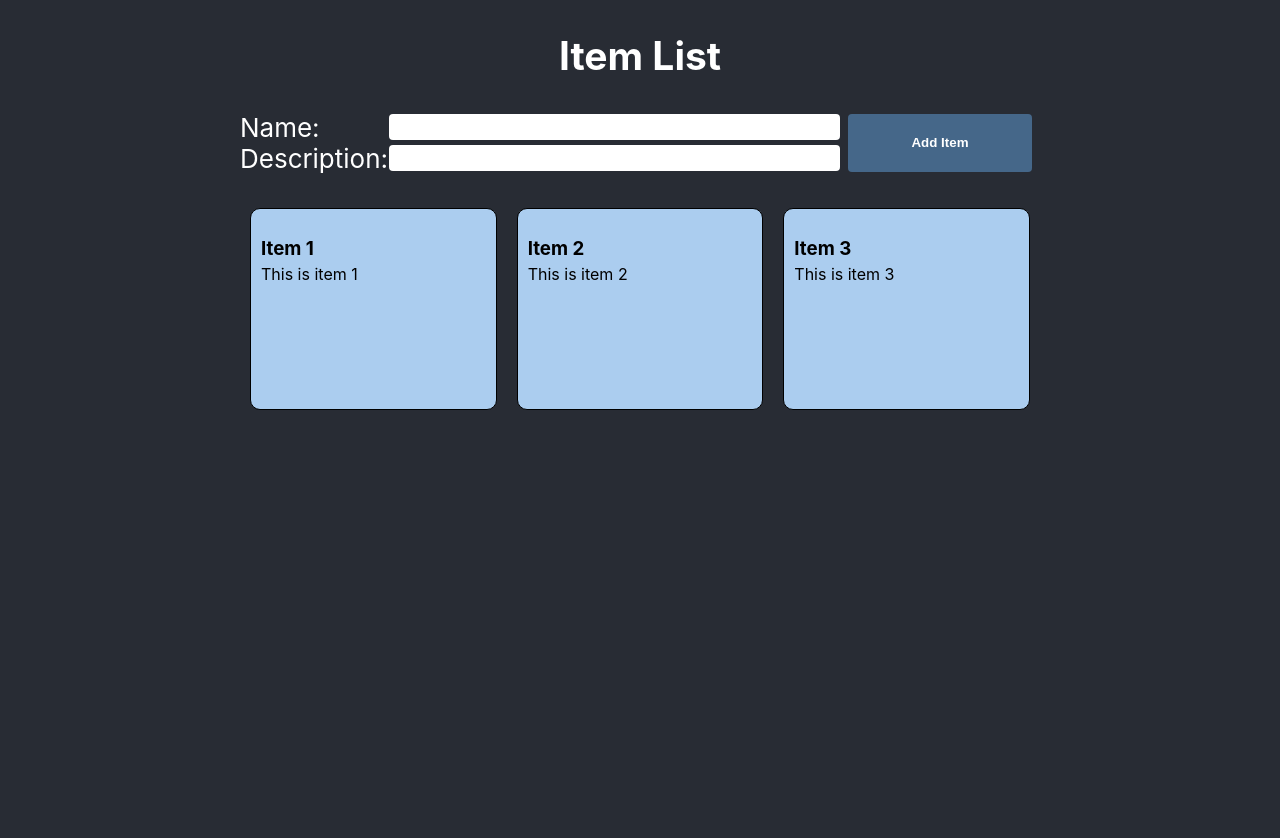
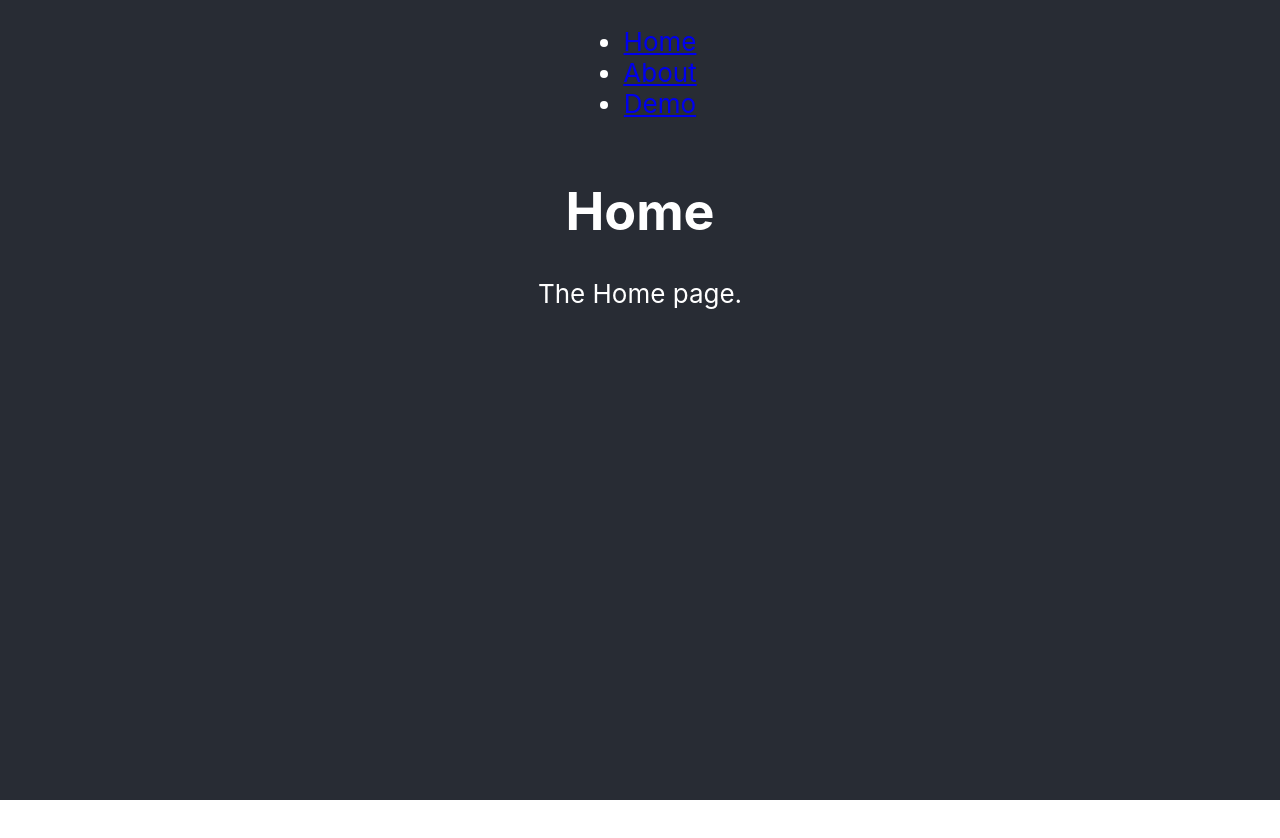
Before and after one commit to deltamann/my-react-sandbox-2024, a React (Create React App) app: page / in a window 1280 px wide. Shown: the top 838 px of the page. After the commit the page ends 800 px from the top, so only its background shows below. Built offline with nearby package versions, Linux system fonts and the light colour scheme.

Commit message:
Added navigation

```diff
--- a/package.json
+++ b/package.json
@@ -12,6 +12,7 @@
     "@types/react-dom": "^18.2.19",
     "react": "^18.2.0",
     "react-dom": "^18.2.0",
+    "react-router-dom": "^6.22.2",
     "react-scripts": "5.0.1",
     "typescript": "^4.9.5",
     "web-vitals": "^2.1.4"
--- a/src/App.css
+++ b/src/App.css
@@ -13,13 +13,13 @@
   }
 }
 
-.App-header {
+.App-Content {
   background-color: #282c34;
   min-height: 100vh;
   display: flex;
   flex-direction: column;
   align-items: center;
-  justify-content: center;
+  justify-content: flex-start;
   font-size: calc(10px + 2vmin);
   color: white;
 }
--- a/src/App.tsx
+++ b/src/App.tsx
@@ -1,33 +1,21 @@
-import React, { useState } from 'react';
-import logo from './logo.svg';
 import './App.css';
-import ItemList, { ItemListProp } from './components/ItemList/ItemList';
-import { ItemProp } from './components/ItemList/Item';
-
-const initItems: ItemProp[] = [
-  { name: "Item 1", description: "This is item 1" },
-  { name: "Item 2", description: "This is item 2" },
-  { name: "Item 3", description: "This is item 3" },
-];
+import { Route, BrowserRouter as Router, Routes } from 'react-router-dom';
+import NavBar from './components/NavBar/NavBar';
+import About from './routes/About';
+import Home from './routes/Home';
+import Demo from './routes/Demo';
 
 function App() {
   return (
-    <div className="App">
-      <header className="App-header">
-        {/* <img src={logo} className="App-logo" alt="logo" />
-        <p>
-          Edit <code>src/App.tsx</code> and save to reload.
-        </p>
-        <a
-          className="App-link"
-          href="https://reactjs.org"
-          target="_blank"
-          rel="noopener noreferrer"
-        >
-          Learn React
-        </a> */}
-        <ItemList initItems={ initItems } />
-      </header>
+    <div className="App App-Content">
+      <Router>
+        <NavBar />
+        <Routes>
+          <Route path='/' element={<Home />} />
+          <Route path='/about' element={<About />} />
+          <Route path='/demo' element={<Demo />} />
+        </Routes>
+      </Router>
     </div>
   );
 }
--- a/src/components/ItemList/ItemForm.tsx
+++ b/src/components/ItemList/ItemForm.tsx
@@ -2,7 +2,7 @@ import { ItemProp } from "./Item";
 import "./ItemForm.css";
 
 type ItemFormProp = {
-    onAdd: ( arg0: ItemProp) => void
+    onAdd: ( arg0: ItemProp ) => void
 }
 
 const ItemForm = ({ onAdd }: ItemFormProp) => {
--- /dev/null
+++ b/src/components/NavBar/NavBar.tsx
@@ -0,0 +1,24 @@
+import { Link } from "react-router-dom";
+
+const NavBar = () => (
+    <header>
+        <nav>
+            <ul>
+                <li>
+                <Link to="/">Home</Link>
+                </li>
+                <li>
+                <Link to="/about">About</Link>
+                </li>
+                <li>
+                <Link to="/demo">Demo</Link>
+                </li>
+                {/* <li>
+                <Link to="/list/1">first list</Link>
+                </li> */}
+            </ul>
+        </nav>
+    </header>
+)
+
+export default NavBar;
--- /dev/null
+++ b/src/routes/About.tsx
@@ -0,0 +1,12 @@
+type Props = {}
+
+const About = (props: Props) => {
+    return (
+        <div className="AboutPage">
+            <h1>About</h1>
+            <p>The about page.</p>
+        </div>
+    )
+}
+
+export default About
--- /dev/null
+++ b/src/routes/Demo.tsx
@@ -0,0 +1,21 @@
+import React from 'react'
+import { ItemProp } from '../components/ItemList/Item';
+import ItemList from '../components/ItemList/ItemList';
+
+type Props = {}
+
+const initItems: ItemProp[] = [
+    { name: "Item 1", description: "This is item 1" },
+    { name: "Item 2", description: "This is item 2" },
+    { name: "Item 3", description: "This is item 3" },
+];
+
+const Demo = (props: Props) => {
+    return (
+        <div className='DemmoPage'>
+            <ItemList initItems={initItems} />
+        </div>
+    )
+}
+
+export default Demo
--- /dev/null
+++ b/src/routes/Home.tsx
@@ -0,0 +1,12 @@
+type Props = {}
+
+const Home = (props: Props) => {
+    return (
+        <div className="HomePage">
+            <h1>Home</h1>
+            <p>The Home page.</p>
+        </div>
+    )
+}
+
+export default Home
```
Also changed, not shown: 2 other files (tests, documents, lock files or other folders).
